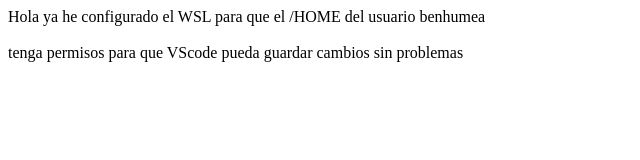
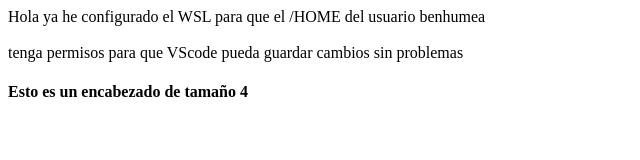
Before and after one commit to Benhumea/proyectoPersonalPrework, a plain HTML site: page index.html in a window 1280 px wide. Shown: the whole page, without its empty margins (0-640 px from the left). Drawn offline with Linux system fonts and the light colour scheme.

Commit message:
Se inserto un encabezado de tamaño4

```diff
--- a/index.html
+++ b/index.html
@@ -8,5 +8,6 @@
 <body>
     <article>Hola ya he configurado el WSL para que el /HOME del usuario benhumea</article><br>
     <article>tenga permisos para que VScode pueda guardar cambios sin problemas</article>
+    <h4>Esto es un encabezado de tamaño  4</h4>
 </body>
 </html>
```
